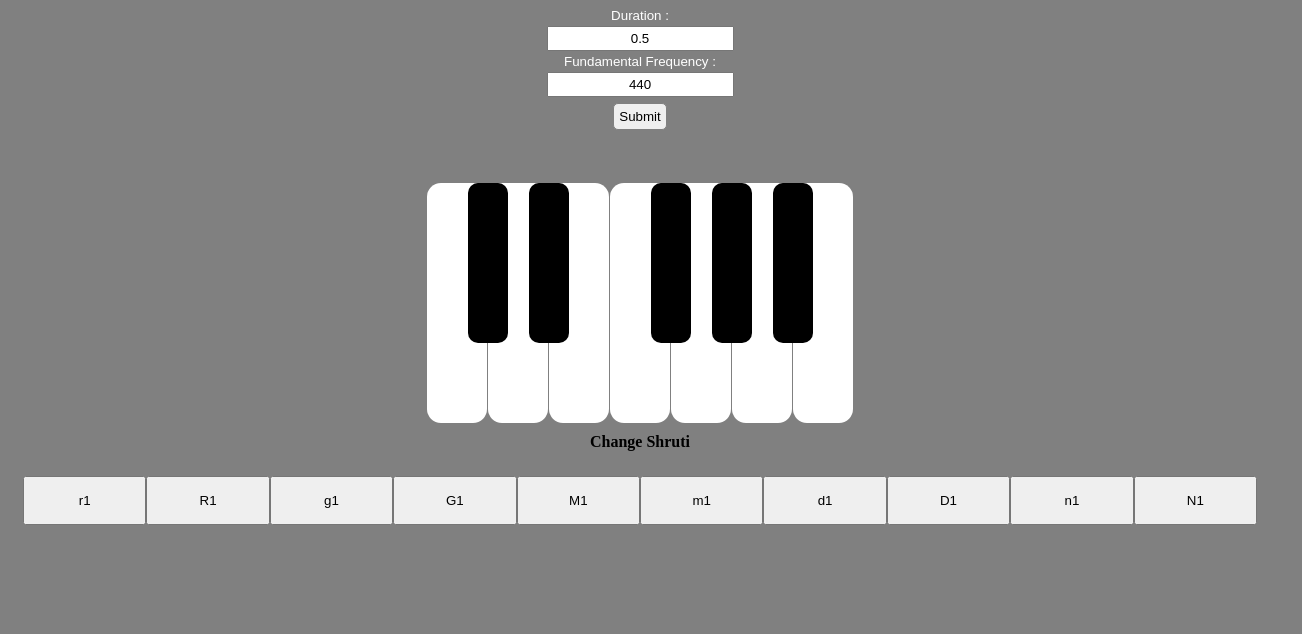
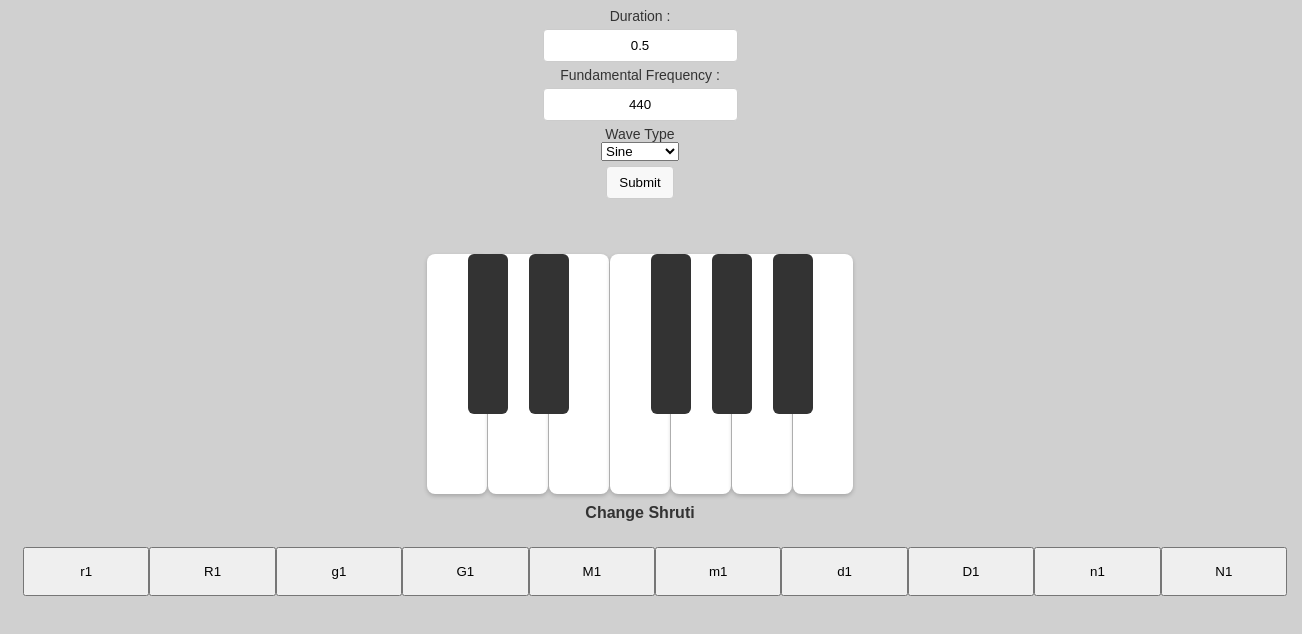
Before and after one commit to sohamm20/Piano-Design-HTML-CSS-JS-, a plain HTML site: page index.html in a window 1280 px wide. Shown: the whole page, 1302 px wide, since content can reach past the window. Drawn offline with Linux system fonts and the light colour scheme.

Commit message:
Made some changes

```diff
--- a/index.html
+++ b/index.html
@@ -15,6 +15,13 @@
     <input type="text" id = "dur" value = "0.5">
     <label for="fun">Fundamental Frequency : </label>
     <input type="text" id = "fun" value = "440">
+    <label for="wave">Wave Type</label>
+    <select id="wave">
+      <option value="sine">Sine</option>
+      <option value="sawtooth">Sawtooth</option>
+      <option value="triangle">Triangle</option>
+      <option value="square">Square</option>
+    </select>
     <button type="Submit" onclick="update()" id = "sub">Submit</button>
   </div>
 
--- a/script.js
+++ b/script.js
@@ -10,13 +10,15 @@ var D = false;
 var n = false;
 var N = false;
 
+timber = "sine";
+
 function playTone(time, frequency) {
   const audioCtx = new (window.AudioContext || window.webkitAudioContext)();
   const duration = time * 1000; // Convert time to milliseconds
 
   // Create an oscillator node
   const oscillator = audioCtx.createOscillator();
-  oscillator.type = "sine"; // You can change the waveform if needed
+  oscillator.type = timber; // You can change the waveform if needed
   oscillator.frequency.value = frequency;
 
   // Connect the oscillator to the audio context destination (i.e., speakers)
@@ -38,6 +40,7 @@ var f = 440;
 function update(){
     t = document.getElementById("dur").value;
     f = document.getElementById("fun").value;
+    timber = document.getElementById("wave").value;
     updateRest(f);
 }
 var rest = [];
--- a/style.css
+++ b/style.css
@@ -1,4 +1,4 @@
-body{
+/* body{
   background-color: grey;
 }
 
@@ -87,4 +87,107 @@ label{
   font-family: Arial, Helvetica, sans-serif;
   font-size:smaller;
   color: white;
+} */
+
+body {
+  background-color: #d0d0d0; /* Darker grey for the background */
+  font-family: Arial, Helvetica, sans-serif; /* Consistent font */
 }
+
+.piano {
+  display: flex;
+  justify-content: center;
+  margin-top: 50px;
+}
+
+.white-key {
+  width: 60px;
+  height: 240px;
+  background-color: #ffffff; /* White color */
+  margin-right: 1px;
+  border-radius: 8px; /* Slightly smaller border radius for a modern look */
+  transition: all 0.2s ease-in-out;
+  box-shadow: 0 2px 4px rgba(0, 0, 0, 0.2); /* Subtle shadow for a raised effect */
+}
+
+.black-key {
+  width: 40px;
+  height: 160px;
+  background-color: #333333; /* Darker black */
+  position: relative;
+  z-index: 1;
+  margin-right: -20px;
+  margin-left: -20px;
+  border-radius: 6px; /* Slightly smaller border radius */
+}
+
+.white-key:hover {
+  transform: translateY(-5px);
+  box-shadow: 0 4px 8px rgba(0, 0, 0, 0.3); /* Enhanced shadow on hover */
+}
+
+.white-key:active {
+  transform: translateY(5px);
+  box-shadow: 0 2px 4px rgba(0, 0, 0, 0.2); /* Adjust shadow on active */
+}
+
+.black-key:active {
+  background-color: #222222; /* Slightly lighter black on active */
+  transform: scale(0.9); /* Scale down effect on press */
+  transition: all 0.1s ease-in-out; /* Smooth transition for the scaling effect */
+}
+
+
+.white-key:active {
+  background-color: #e0e0e0; /* Slightly darker white on active */
+}
+
+#changeText {
+  margin: auto;
+  text-align: center;
+  margin: 10px;
+  font-weight: bold;
+  color: #333333; /* Darker text color for better readability */
+}
+
+.shruti {
+  display: flex;
+  justify-content: center;
+  padding: 15px;
+  flex: 1;
+  width: 100%;
+}
+
+.input {
+  display: flex;
+  flex-direction: column;
+  justify-content: center;
+  align-items: center;
+  width: 300px;
+  margin: auto;
+}
+
+input {
+  text-align: center;
+  padding: 8px;
+  margin: 5px;
+  border: 1px solid #ccc; /* Light grey border for inputs */
+  border-radius: 4px; /* Rounded corners for inputs */
+}
+
+#sub {
+  padding: 8px 12px;
+  margin: 5px;
+  border-radius: 4px;
+  border: 1px solid #ccc;
+  background-color: #f8f8f8; /* Light background for the button */
+}
+
+#sub:hover {
+  background-color: #e0e0e0; /* Subtle hover effect */
+}
+
+label {
+  font-size: 0.875rem; /* Smaller text for labels */
+  color: #333333; /* Darker text color for better readability */
+}
```
